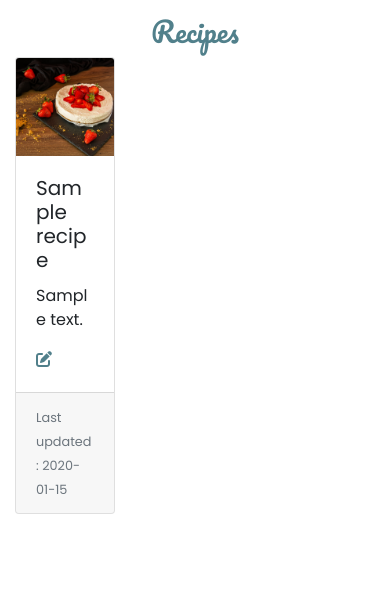
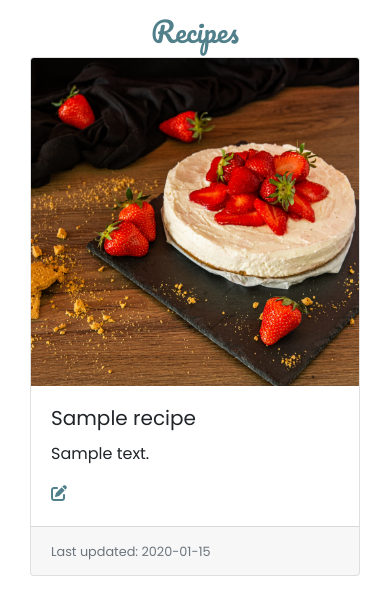
Before and after one commit to haleanana/our-recipe, a Flask app: page /get_recipes in a window 390 px wide. Shown: the part 56-671 px from the top of the page. Run offline with Flask 2, Linux system fonts and the light colour scheme; a database or web service that is not in the repository returns one stand-in record (values such as "Sample title"); some libraries are stand-ins or nearby versions.

Commit message:
Added main.js to remove classes on recipe.html so its responsive on mobile

```diff
--- a/static/js/main.js
+++ b/static/js/main.js
@@ -1,5 +1,6 @@
-function checkWidth() {
-    if ($(window).width() < 514) {
-        $('#mobile').removeClass('row', 'row-cols-3', 'row-cols-md-3');
-    }
-    }
+$(window).on('resize load', function() {
+  if ($(window).width() <= 768) {
+    $("#mobile").removeClass("row");
+    $("#mobile").removeClass("row-cols-3")
+  }
+});
--- a/templates/index.html
+++ b/templates/index.html
@@ -7,7 +7,7 @@
         <img src="static/img/sample.jpg" class="d-block w-100" alt="..." />
       </div>
       <div class="carousel-item">
-        <img src="static/img/sample.jpg" class="d-block w-100" alt="..." />
+        <img src="" class="d-block w-100" alt="..." />
       </div>
       <div class="carousel-item">
         <img src="..." class="d-block w-100" alt="..." />
--- a/templates/recipes.html
+++ b/templates/recipes.html
@@ -3,7 +3,7 @@
 <body>
 <h3 class="text-center">Recipes</h3>
 <div class="container">
- <div class="row row-cols-3 row-cols-md-3" id="mobile">
+ <div class="row row-cols-3" id="mobile">
   {% for recipe in recipes %}
   <div class="col mb-4">
       <div class="card h-100">
```
